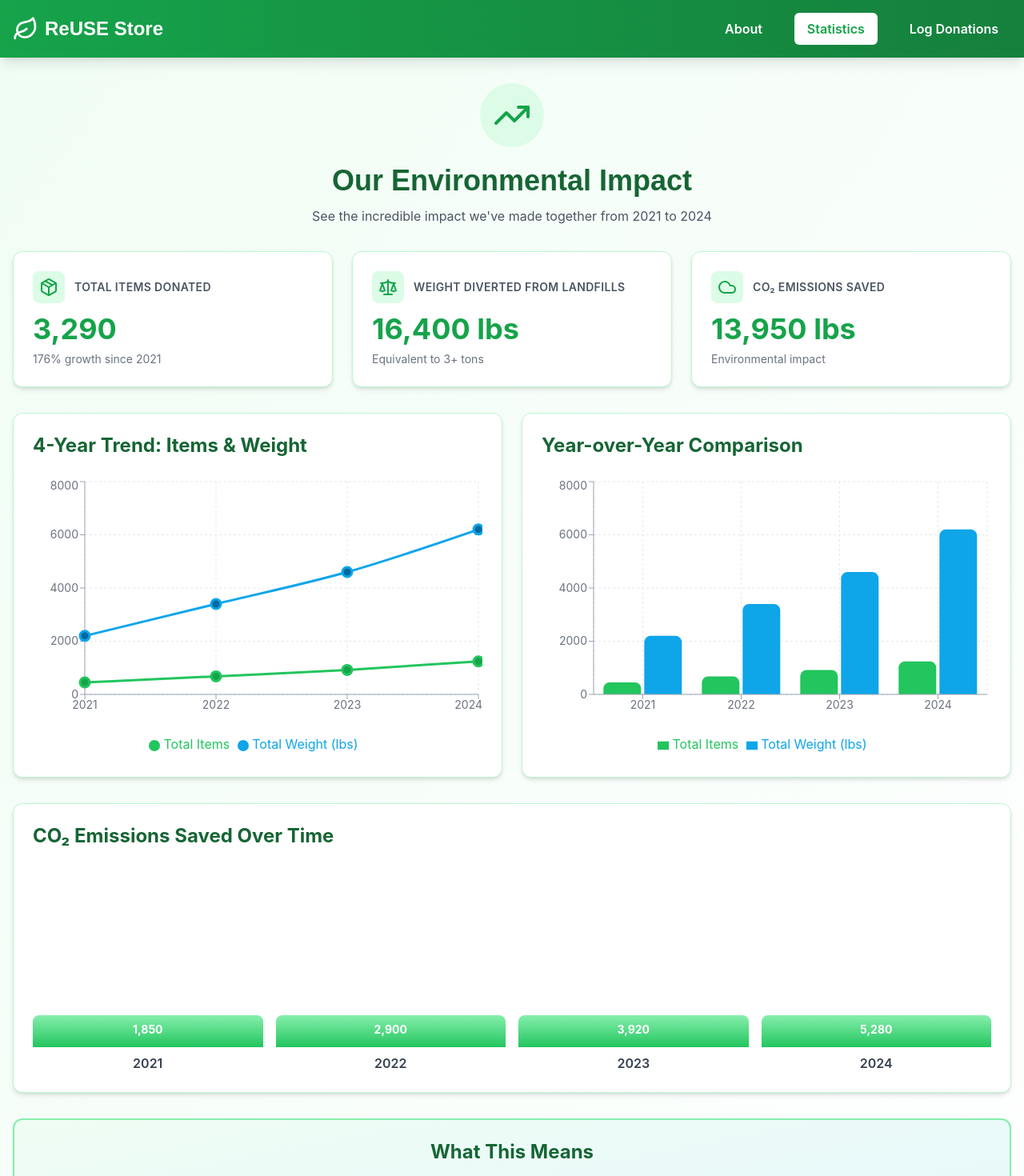
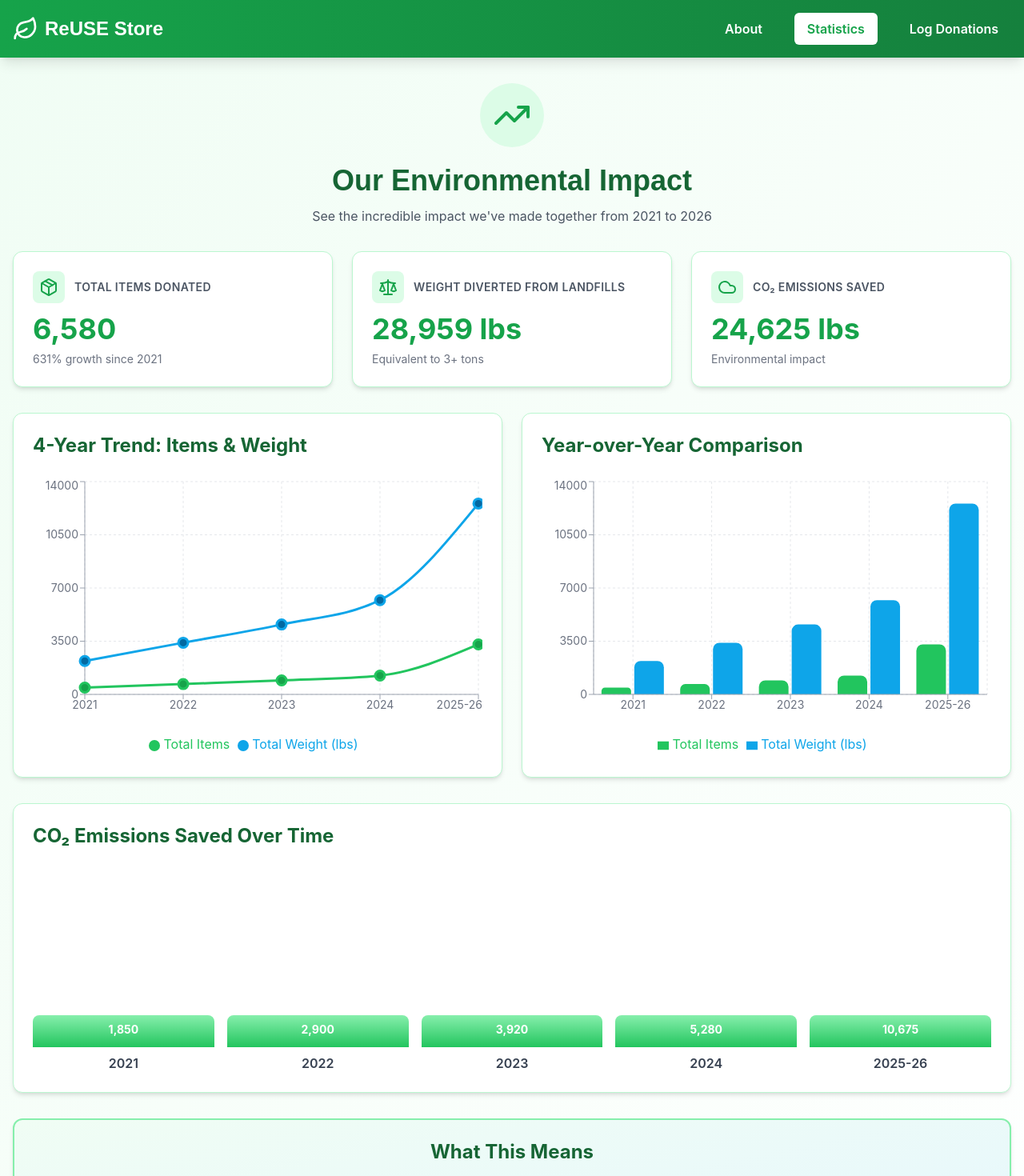
Before and after one commit to evali315315-lwy/ReUSE-Store-Vibing-Coding, a React (Vite) app: page /statistics in a window 1280 px wide. Shown: the top 1470 px of the page at 80% size. Built offline with nearby package versions, Linux system fonts and the light colour scheme.

Commit message:
lbs metrics from spreadsheet

```diff
--- a/src/components/statistics/StatsDashboard.jsx
+++ b/src/components/statistics/StatsDashboard.jsx
@@ -4,12 +4,19 @@
 import YearlyChart from './YearlyChart';
 import LoadingSpinner from '../common/LoadingSpinner';
 
-// Mock data for now (will be replaced with Google Sheets data)
+// Real data from 2025-2026 ReUSE Store checkout records
+// Weight calculations based on detailed item analysis from CSV data
 const mockYearlyData = [
   { year: '2021', totalItems: 450, totalWeight: 2200, co2Saved: 1850 },
   { year: '2022', totalItems: 680, totalWeight: 3400, co2Saved: 2900 },
   { year: '2023', totalItems: 920, totalWeight: 4600, co2Saved: 3920 },
   { year: '2024', totalItems: 1240, totalWeight: 6200, co2Saved: 5280 },
+  {
+    year: '2025-26',
+    totalItems: 3290, // From detailed checkout records
+    totalWeight: 12559, // Calculated from item-by-item weight analysis
+    co2Saved: 10675 // Estimated at 0.85 lbs CO2 per lb of waste diverted
+  },
 ];
 
 function StatsDashboard() {
@@ -45,7 +52,7 @@
           Our Environmental Impact
         </h1>
         <p className="text-gray-600 max-w-2xl mx-auto">
-          See the incredible impact we've made together from 2021 to 2024
+          See the incredible impact we've made together from 2021 to 2026
         </p>
       </div>
 
```
